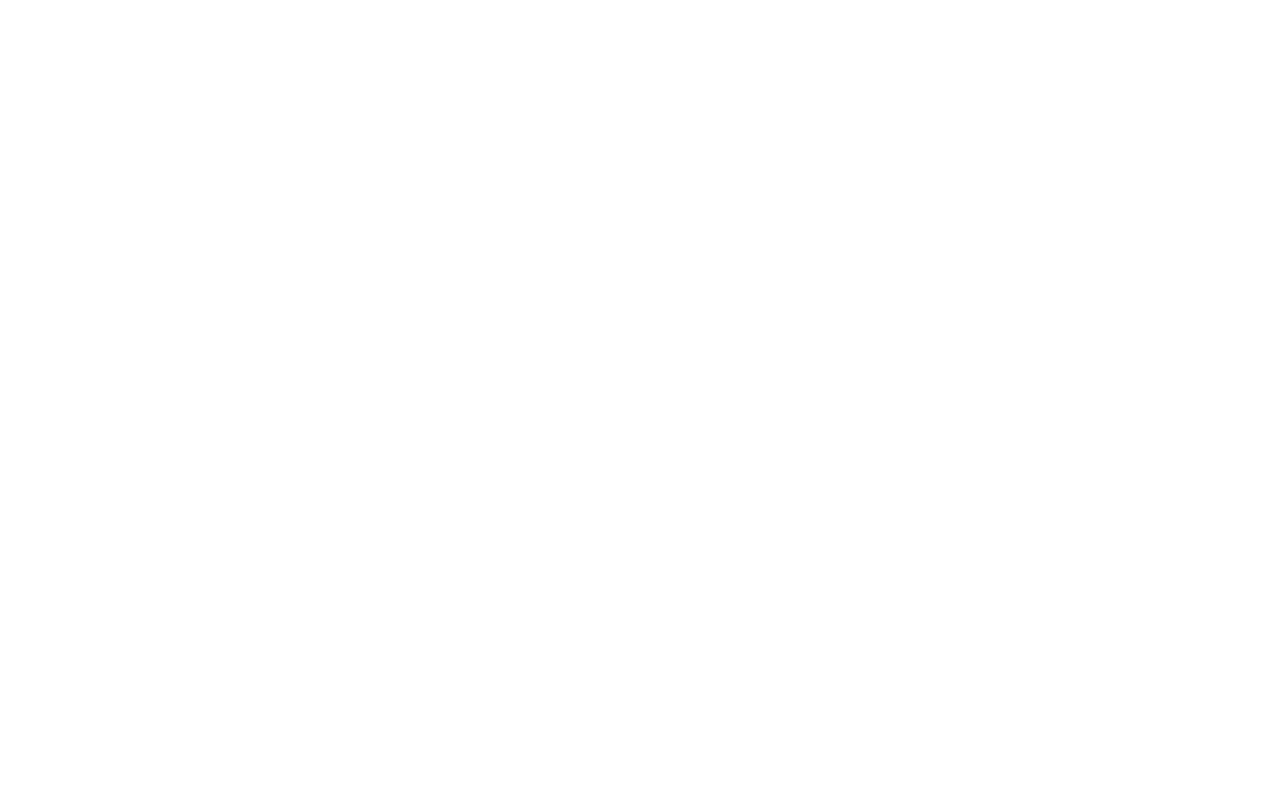
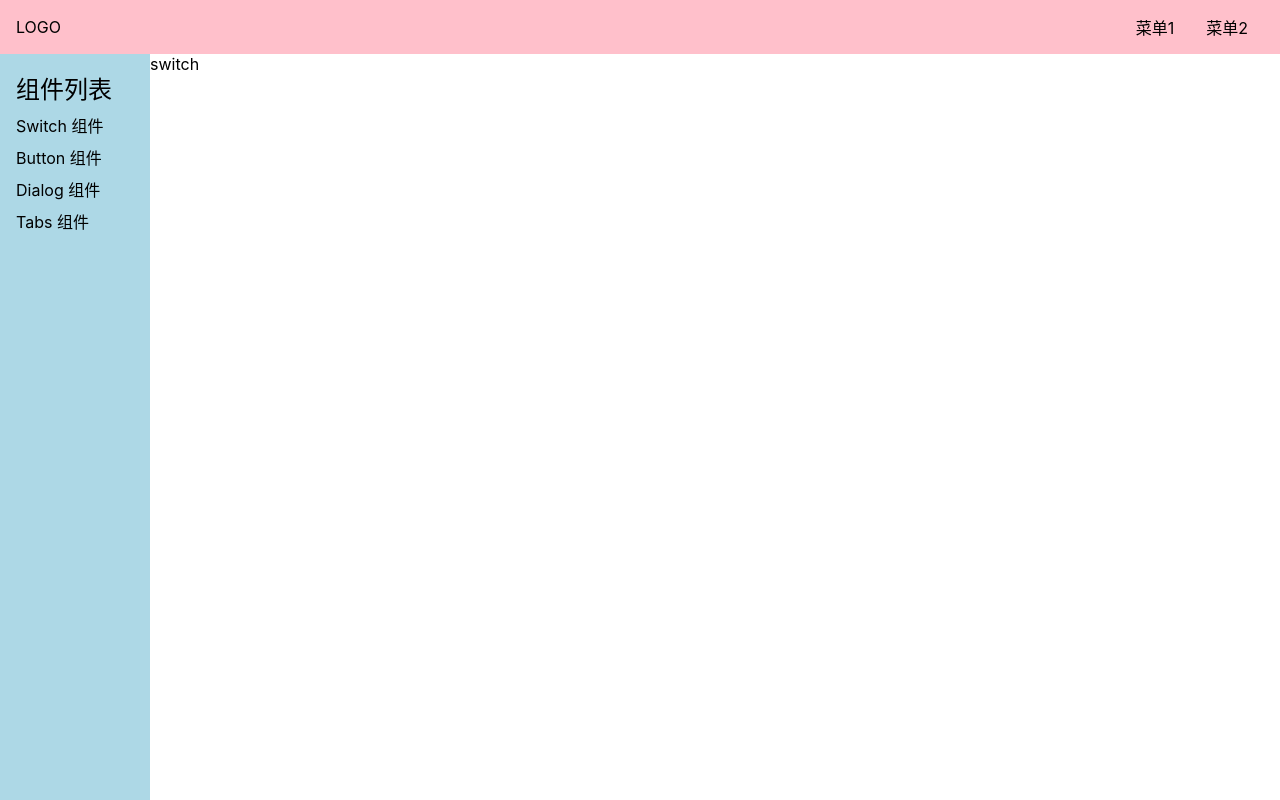
Before and after one commit to cqhaisenbao/ZeroUi-Vue3, a Vue app: page /doc/switch in a window 1280 px wide. Before the commit this address had no page. Built offline with nearby package versions, Linux system fonts and the light colour scheme.

Commit message:
路由切换后关闭aside

```diff
--- a/src/App.vue
+++ b/src/App.vue
@@ -4,6 +4,7 @@
 
 <script lang="ts">
 import {provide, ref} from 'vue';
+import {router} from "./router/router";
 
 export default {
     name: 'App',
@@ -11,6 +12,11 @@ export default {
         const width = document.documentElement.clientWidth;
         const menuVisible = ref(width > 500);
         provide('menuVisible', menuVisible);
+        router.afterEach(() => {
+            if (width <= 500) {
+                menuVisible.value = false;
+            }
+        });
     }
 };
 </script>
--- /dev/null
+++ b/src/components/SwitchDemo.vue
@@ -0,0 +1,18 @@
+<template>
+    <div>switch</div>
+</template>
+
+<script lang="ts">
+import {defineComponent} from 'vue';
+
+export default defineComponent({
+    name: "SwitchDemo",
+    setup() {
+        return {};
+    }
+});
+</script>
+
+<style lang="scss" scoped>
+
+</style>
--- a/src/main.ts
+++ b/src/main.ts
@@ -1,17 +1,6 @@
 import {createApp} from 'vue';
 import App from './App.vue';
 import './index.scss';
-import {createWebHistory, createRouter} from 'vue-router';
-import Home from './views/Home.vue';
-import Doc from './views/Doc.vue';
-
-const history = createWebHistory();
-const router = createRouter({
-    history,
-    routes: [
-        {path: '/', component: Home},
-        {path: '/doc', component: Doc}
-    ]
-});
+import {router} from "./router/router";
 
 createApp(App).use(router).mount('#app');
--- /dev/null
+++ b/src/router/router.ts
@@ -0,0 +1,19 @@
+import {createWebHistory, createRouter} from 'vue-router';
+import Home from '../views/Home.vue';
+import Doc from '../views/Doc.vue';
+import SwitchDemo from "../components/SwitchDemo.vue";
+
+const history = createWebHistory();
+const router = createRouter({
+    history,
+    routes: [
+        {path: '/', component: Home},
+        {
+            path: '/doc', component: Doc, children: [
+                {path: 'switch', component: SwitchDemo}
+            ]
+        }
+    ]
+});
+
+export {router}
```
